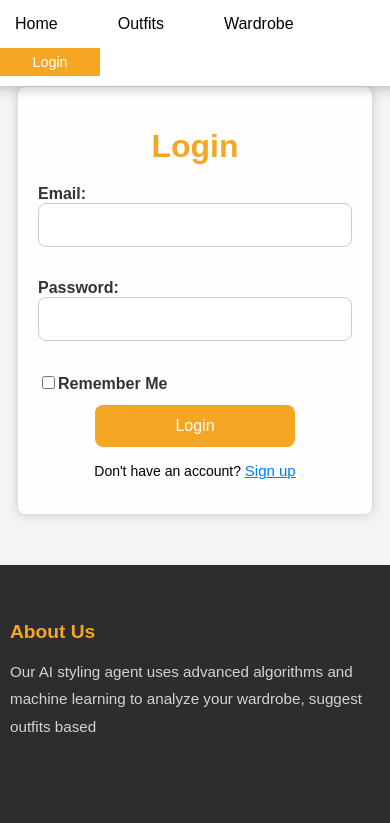
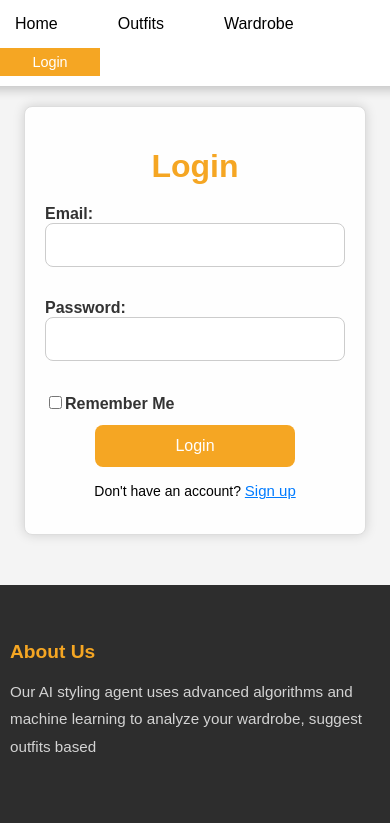
Before and after one commit to shreyamorti28/Ai-styling-agent, a React (Create React App) app in the folder my-app/: page /login in a window 390 px wide. Shown: the top 823 px of the page. Built offline with nearby package versions, Linux system fonts and the light colour scheme; no server answers.

Commit message:
login signup css commit

```diff
--- a/my-app/src/Pages/CSS/LoginSignup.css
+++ b/my-app/src/Pages/CSS/LoginSignup.css
@@ -1,5 +1,5 @@
 .login-container {
-    max-width: 500px;
+    width: 500px;
     margin: 0 auto;
     padding: 20px;
     border: 1px solid #ddd;
@@ -10,7 +10,11 @@
     display: flex;
     flex-direction: column;
     align-items: center;
+    transition: transform 0.3s;
 }
+.login-container:hover {
+    transform: scale(1.02);
+  }
 
 h1 {
     color: #f5a623;
@@ -45,13 +49,15 @@ input[type="email"], input[type="password"] {
     width: 100%;
     max-width: 400px;
     box-sizing: border-box;
-    transition: border-color 0.3s ease;
+    transition: border-color 0.3s ease box-shadow 0.3s;
 }
 
 input[type="email"]:focus, input[type="password"]:focus {
     border-color: #f5a623;
     outline: none;
+    box-shadow: 0 0 5px rgba(238, 183, 4, 0.986);
 }
+
 
 form button {
     background-color: #f5a623;
@@ -61,13 +67,14 @@ form button {
     border-radius: 8px;
     cursor: pointer;
     font-size: 16px;
-    transition: background-color 0.3s ease, transform 0.3s ease;
+    transition: background-color 0.3s, transform 0.2s;
     width: 100%;
     max-width: 200px;
 }
 
 button:hover {
     background-color: #e69518;
+    transform: translateY(-2px);
 }
 
 button:active {
@@ -129,3 +136,14 @@ input[type="file"] {
     max-width: 400px;
     box-sizing: border-box;
 }
+@media(max-width:627px){
+    .login-container{
+        width:350px;
+    }
+}
+@media(max-width:516px){
+    .login-container{
+        margin-top:20px;
+        width:300px;
+    }
+}
--- a/my-app/src/Pages/Outfits.jsx
+++ b/my-app/src/Pages/Outfits.jsx
@@ -92,7 +92,7 @@ const Outfits = ({ images, onGenerateAIResult }) => {
               </div>
             ))}
           </div>
-          <button onClick={() => setIsDialogOpen(false)}>Close</button>
+          <button className="out-butt" onClick={() => setIsDialogOpen(false)}>Close</button>
         </div>
       )}
 
```
